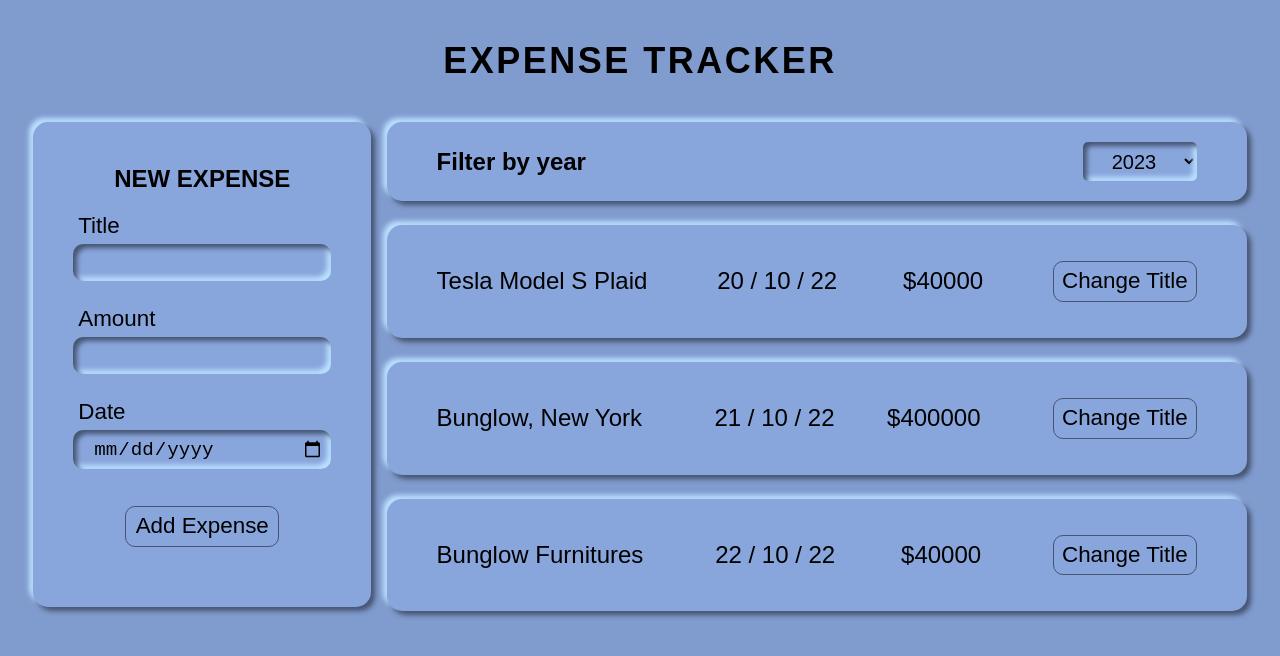
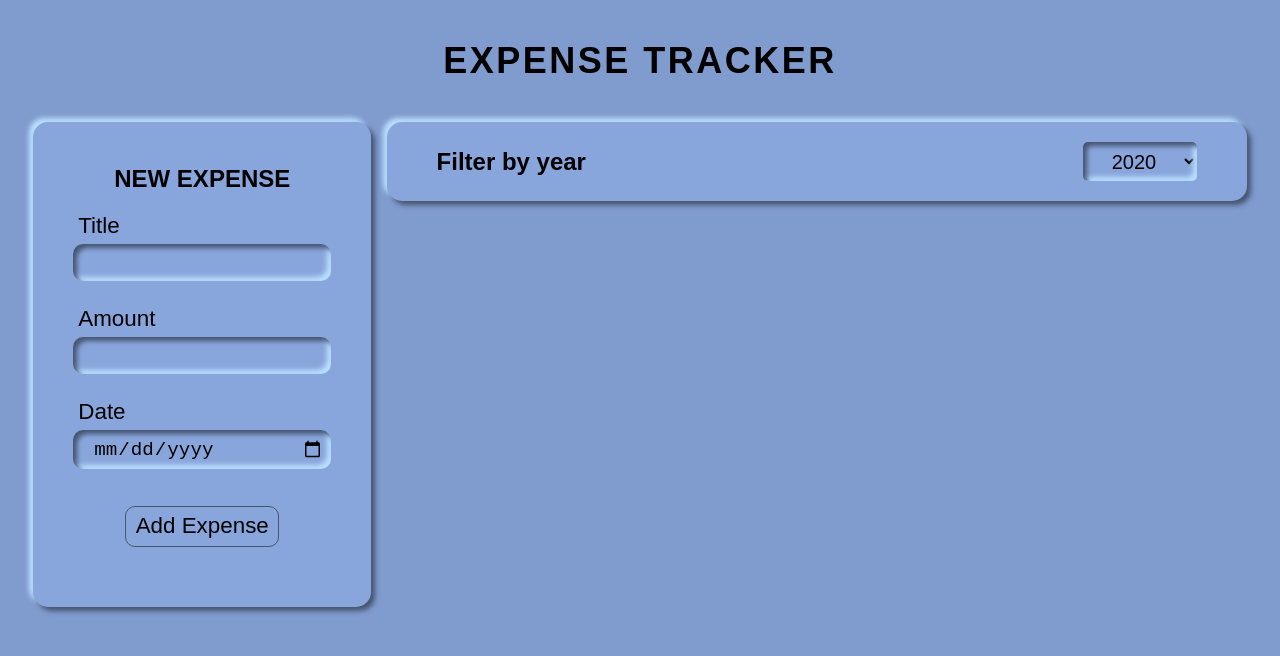
Before and after one commit to EshanTrivedi21/Expense-Tracker, a React (Create React App) app: page / in a window 1280 px wide. Shown: the top 656 px of the page. Built offline with nearby package versions, Linux system fonts and the light colour scheme.

Commit message:
feat: dynamic data feature added

```diff
--- a/src/App.js
+++ b/src/App.js
@@ -1,29 +1,19 @@
+import React, { useState } from "react";
 import NewExpense from "./components/NewExpenses/NewExpense.js";
 import Expenses from "./components/Expenses/Expenses.js";
 import './components/UI/index.css';
 
-const expense = [
-  {
-    title: "Tesla Model S Plaid",
-    amount: "$40000",
-    date: "20 / 10 / 22",
-  },
-  {
-    title: "Bunglow, New York ",
-    amount: "$400000",
-    date: "21 / 10 / 22",
-  },
-  {
-    title: "Bunglow Furnitures",
-    amount: "$40000",
-    date: "22 / 10 / 22",
-  },
-];
+const expense = [];
 
 function App() {
+  const [expenses, setExpenses] = useState(expense);
+
+
+
   const addExpenseHandler = (expense) => {
-    console.log("In App.js");
-    console.log(expense);
+    setExpenses((prevExpenses) => {
+      return [expense, ...prevExpenses];
+    });
   };
 
   return (
@@ -33,7 +23,7 @@ function App() {
         <div className="mainForm">
           <NewExpense onAddExpense={addExpenseHandler}></NewExpense>
         </div>
-          <Expenses items={expense} />
+          <Expenses items={expenses} />
       </div>
     </div>
   );
--- a/src/components/Expenses/ExpenseFilter.js
+++ b/src/components/Expenses/ExpenseFilter.js
@@ -2,14 +2,14 @@ import React from "react";
 import Card from "../UI/Card";
 import "./ExpenseFilter.css";
 
-const ExpenseFilter = () => {
+const ExpenseFilter = (props) => {
   const dropdownHandler = (event) => {
-    console.log(event.target.value);
+    props.onChangeFilter(event.target.value);
   };
   return (
     <Card className="expenses-filter">
         <label>Filter by year</label>
-        <select onChange={dropdownHandler} className="filterSelect">
+        <select value={props.onSelect} onChange={dropdownHandler} className="filterSelect">
           <option value="2023">2023</option>
           <option value="2022">2022</option>
           <option value="2021">2021</option>
--- a/src/components/Expenses/Expenses.js
+++ b/src/components/Expenses/Expenses.js
@@ -1,26 +1,29 @@
-import React from "react";
+import React, { useState } from "react";
 import ExpenseItem from "./ExpenseItem.js";
 import ExpenseFilter from "./ExpenseFilter.js";
 
 const Expenses = (props) => {
+  const [filteredYear, setFilteredYear] = useState("2020");
+  const formChangeHandler = (selectedYear) => {
+    setFilteredYear(selectedYear);
+  };
+  const filteredExpenses = props.items.filter((expense) => {
+    return expense.date.getFullYear().toString() === filteredYear;
+  });
   return (
     <div className="mainDisplay">
-      <ExpenseFilter/>
-      <ExpenseItem
-        date={props.items[0].date}
-        amount={props.items[0].amount}
-        title={props.items[0].title}
-      ></ExpenseItem>
-      <ExpenseItem
-        date={props.items[1].date}
-        amount={props.items[1].amount}
-        title={props.items[1].title}
-      ></ExpenseItem>
-      <ExpenseItem
-        date={props.items[2].date}
-        amount={props.items[2].amount}
-        title={props.items[2].title}
-      ></ExpenseItem>
+      <ExpenseFilter
+        onSelect={filteredYear}
+        onChangeFilter={formChangeHandler}
+      />
+      {props.items.map((expenses) => (
+        <ExpenseItem
+          key={expenses.id}
+          title={expenses.title}
+          date={expenses.date}
+          amount={expenses.amount}
+        />
+      ))}
     </div>
   );
 };
```
Also changed, not shown: 1 other file (tests, documents, lock files or other folders).
